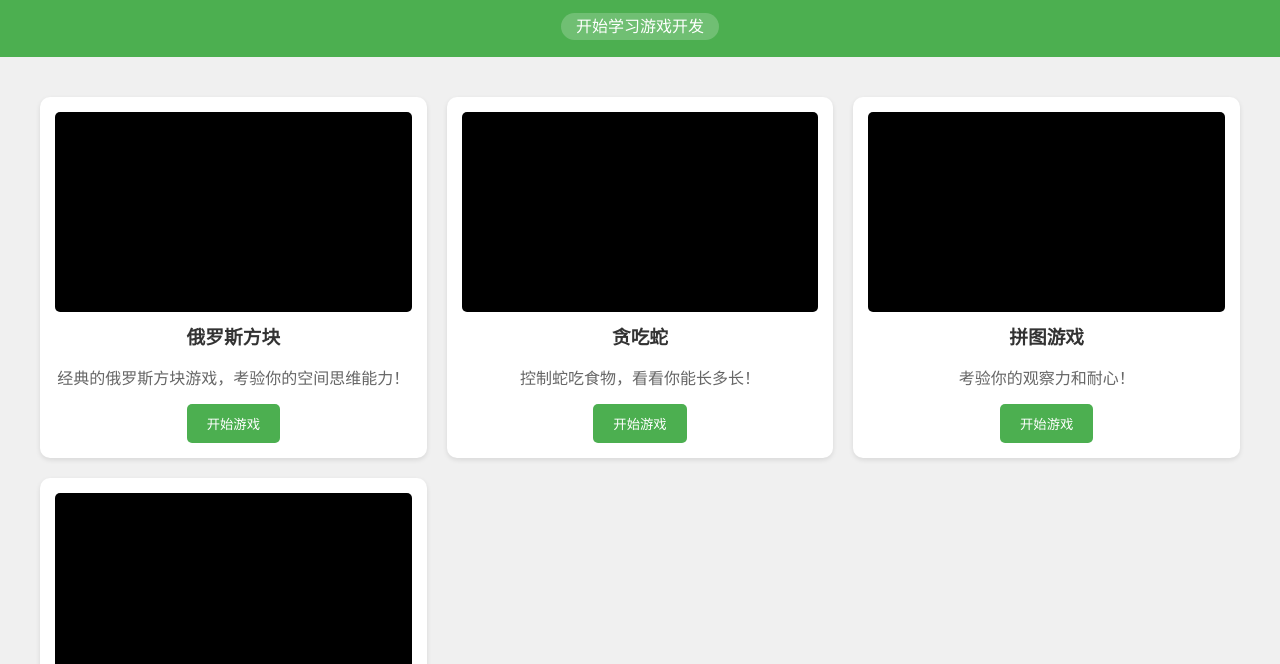
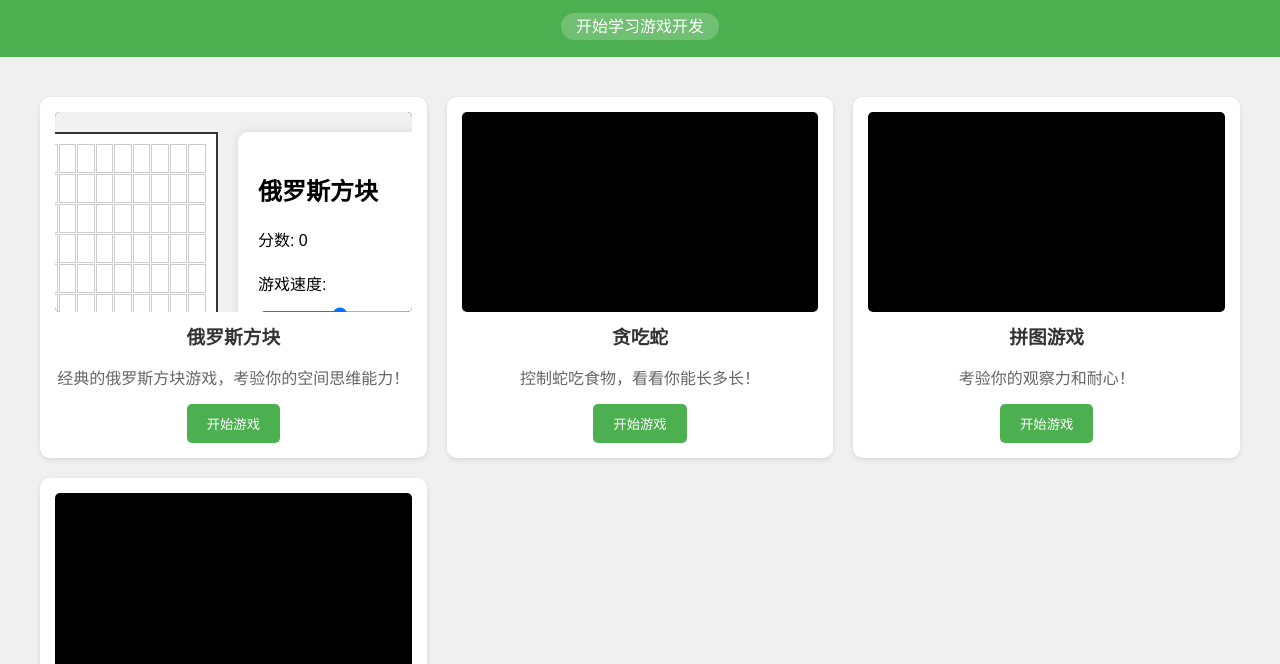
Before and after one commit to qiujinghyj/game-portal, a plain HTML site: page index.html in a window 1280 px wide. Shown: the part 136-800 px from the top of the page. Drawn offline with Linux system fonts and the light colour scheme.

Commit message:
Update index.html

```diff
--- a/index.html
+++ b/index.html
@@ -106,7 +106,7 @@
         <!-- 俄罗斯方块游戏卡片 -->
         <div class="game-card">
             <div class="game-preview">
-                <iframe src="games/tetris/preview.html" allowfullscreen></iframe>
+                <iframe src="games/tetris/index.html" allowfullscreen></iframe>
             </div>
             <h3>俄罗斯方块</h3>
             <p>经典的俄罗斯方块游戏，考验你的空间思维能力！</p>
```
